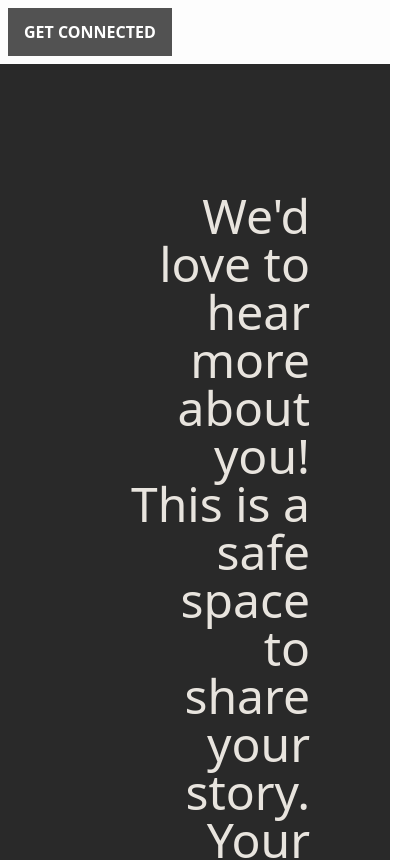
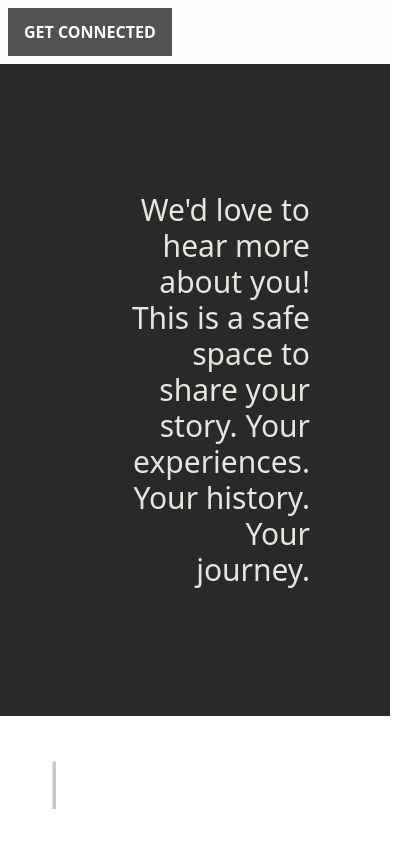
Before and after one commit to madalinefitz/Two-or-More, a React (Create React App) app: page /share in a window 390 px wide. Shown: the top 860 px of the page, 411 px wide, since content can reach past the window. Built offline with nearby package versions, Linux system fonts and the light colour scheme.

Commit message:
responsive design styling added for the SHARE PAGE

```diff
--- a/src/components/Share.js
+++ b/src/components/Share.js
@@ -47,7 +47,7 @@ export default function Share () {
     return(
         <div>
         <div className="flex-col py-28 pl-28 pr-16 text-[#E8E4DE] bg-[#292929] bg-cover h-full">
-            <div className="text-5xl lg:text-7xl text-right lg:ml-20 lg:p-8 p-4">
+            <div className="text-3xl lg:text-7xl text-right lg:ml-20 lg:p-8 p-4">
                 We'd love to hear more about you! This is a safe space to share your story.
                 Your experiences.
                 Your history.
```
